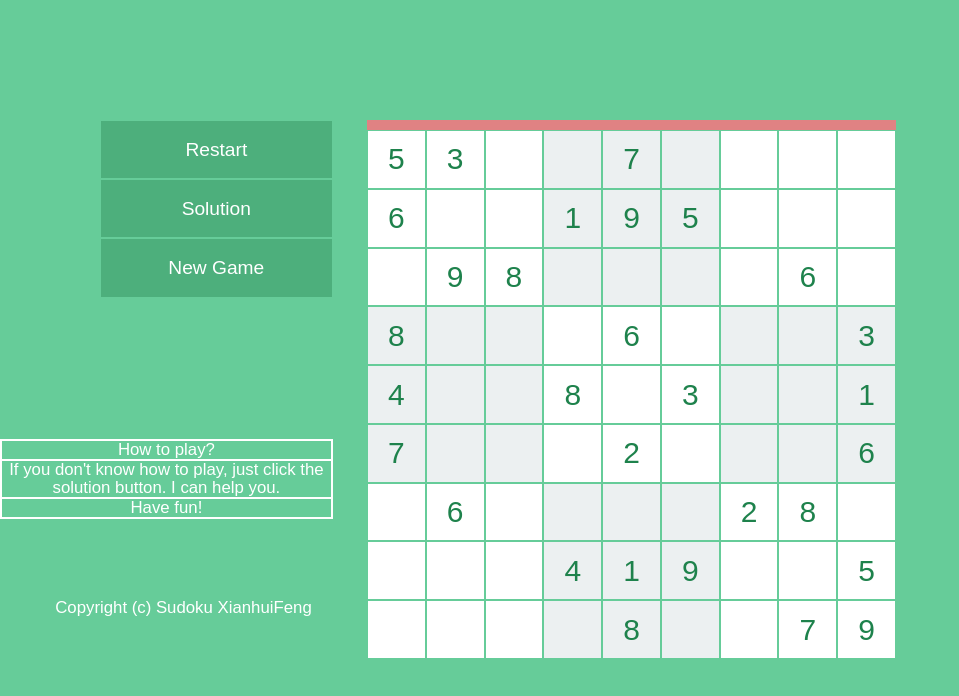
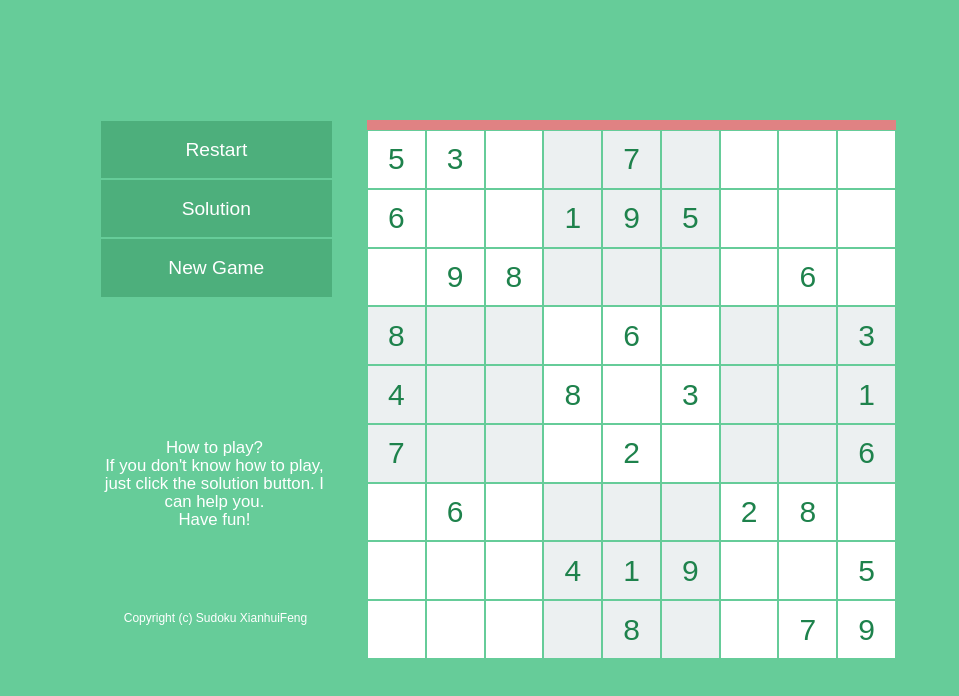
Before and after one commit to xianhuifeng/Sudoku, a website: page public/index.html in a window 1280 px wide. Shown: the whole page, without its empty margins (0-959 px from the left). Drawn offline with nearby package versions, Linux system fonts and the light colour scheme.

Commit message:
Mod: Modify style.css,delete border line, ready to start transition design.

```diff
--- a/public/style/style.css
+++ b/public/style/style.css
@@ -141,13 +141,13 @@ article {
 		float: right;
 	}
 	article{
-		border: 1px solid white;
+		/*border: 1px solid white;*/
 		margin-top: 40%;
 	}
 
 	article p {
 		/*font-size: 1em;*/
-		border: 1px solid white;
+		/*border: 1px solid white;*/
 		padding-left: 38.33%;
 		padding-right: 4.5%;
 		text-align: center;
@@ -183,14 +183,19 @@ article {
 
 	}
 	article{
-		border: 1px solid white;
+		/*border: 1px solid white;*/
 		margin-top: 11%;
-		width: 26%;
+		margin-left: 7.5%;
+		width: 18.5%;
 		/*font-size: 0.6em;*/
 		text-align: center;
 	}
 	article p {
 		font-size: 0.7em;
-		border: 1px solid white;
+		/*border: 1px solid white;*/
+	}
+	footer {
+		padding-left: 5%;
+		font-size: 0.5em;
 	}
 }
```
